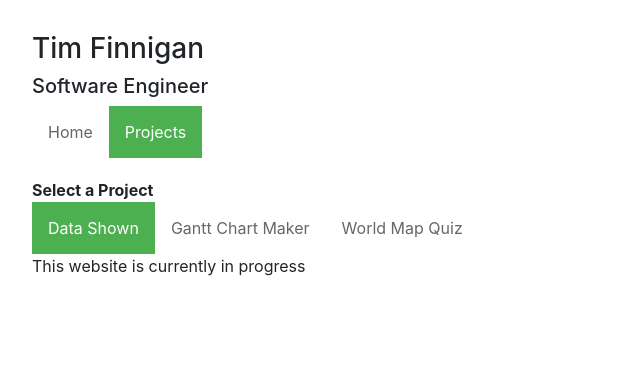
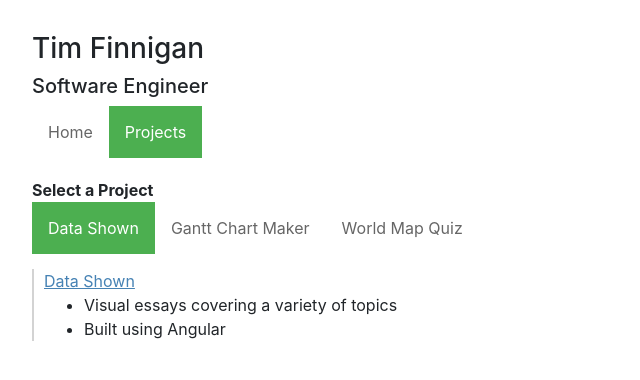
Before and after one commit to TimFinnigan/tim-finnigan-homepage, a React (Create React App) app: page /projects/datashown in a window 1280 px wide. Shown: the top 380 px of the page, without its empty margins (0-640 px from the left). Built offline with nearby package versions, Linux system fonts and the light colour scheme.

Commit message:
add project descriptions

```diff
--- a/src/index.css
+++ b/src/index.css
@@ -18,6 +18,7 @@ code {
   margin: 0;
   padding: 0;
   overflow: hidden;
+  margin-bottom: 15px;
   /* border: 1px solid #e7e7e7; */
   /* background-color: #f3f3f3; */
 }
@@ -163,3 +164,8 @@ code {
   color: steelblue;
   text-decoration: underline;
 }
+
+.project-description {
+  border-left: 2px solid lightgrey;
+  padding-left: 10px;
+}
--- a/src/projects.js
+++ b/src/projects.js
@@ -1,31 +1,58 @@
 import React from "react";
 import { Route, NavLink } from "react-router-dom";
 // const Project = ({ match }) => <p>{match.params.id}</p>;
-const Data = ({ match }) => <p>This website is currently in progress</p>;
+const Data = ({ match }) => (
+  <div className="project-description">
+    <a
+      href="http://datashown.com"
+      target="_blank"
+      rel="noopener noreferrer"
+      className="project-link"
+    >
+      Data Shown
+    </a>
+    <ul>
+      <li>Visual essays covering a variety of topics</li>
+      <li>Built using Angular</li>
+    </ul>
+  </div>
+);
 const Gantt = ({ match }) => (
+  <div className="project-description">
     <a
       href="http://ganttchartmaker.com"
       target="_blank"
       rel="noopener noreferrer"
-    class="project-link"
+      className="project-link"
     >
       Gantt Chart Maker
     </a>
+    <ul>
+        <li>A tool for easily creating Gantt charts</li>
+        <li>Built using Highcharts</li>
+    </ul>
+  </div>
 );
 const Map = ({ match }) => (
+  <div className="project-description">
     <a
       href="http://worldmapquiz.com"
       target="_blank"
       rel="noopener noreferrer"
-    class="project-link"
+      className="project-link"
     >
       World Map Quiz
     </a>
+    <ul>
+      <li>A game where users try to guess countrys</li>
+      <li>Built using Amcharts library</li>
+    </ul>
+  </div>
 );
 
 class Projects extends React.Component {
   render() {
-    const { url } = this.props.match;
+    // const { url } = this.props.match;
     return (
       <div className="project-container">
         <strong>Select a Project</strong>
```
Lines whose indentation alone changed are shown as unchanged.
